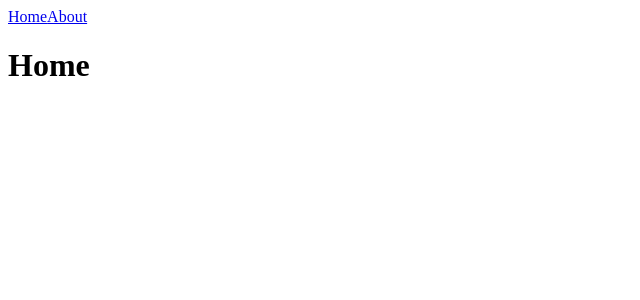
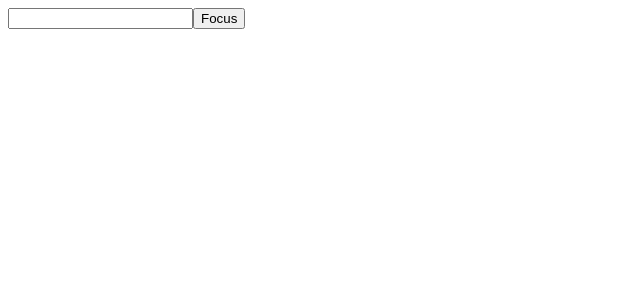
Before and after one commit to Amaaaaaaaan/SPA, a React (Vite) app: page / in a window 1280 px wide. Shown: the top 300 px of the page, without its empty margins (0-640 px from the left). Built offline with nearby package versions, Linux system fonts and the light colour scheme.

Commit message:
usage of useRef

```diff
--- a/src/App.jsx
+++ b/src/App.jsx
@@ -1,22 +1,19 @@
-import { BrowserRouter,Routes,Route,Link } from "react-router-dom"
+import { useRef } from "react"
 
 function App() {
 
+  const inputRef = useRef();
+
+  const handlefocus = () => {
+    inputRef.current.focus();
+  }
+
   return <div>
-
-
-
-    <BrowserRouter>
-    <Link to="/">Home</Link>
-    <Link to="/about">About</Link>
-      <Routes>
-          <Route path="/" element={<h1>Home</h1>} />
-          <Route path="/about" element={<h1>About</h1>} />
-
-      </Routes>
-    </BrowserRouter>
+    <input ref={inputRef} type="text" />
+    <button onClick={handlefocus}>Focus</button>
   </div>
 
 }
 
+
 export default App
```
